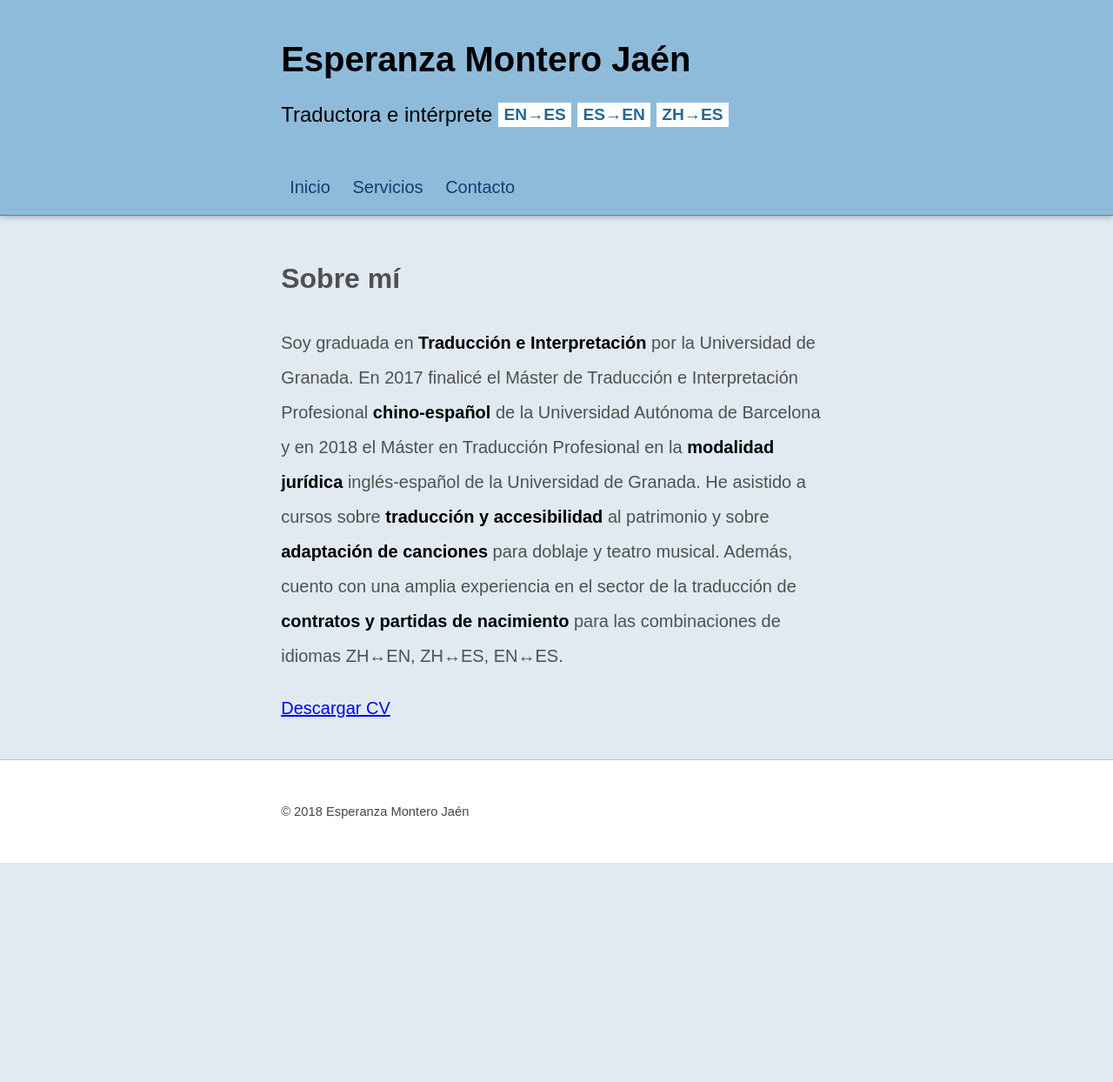
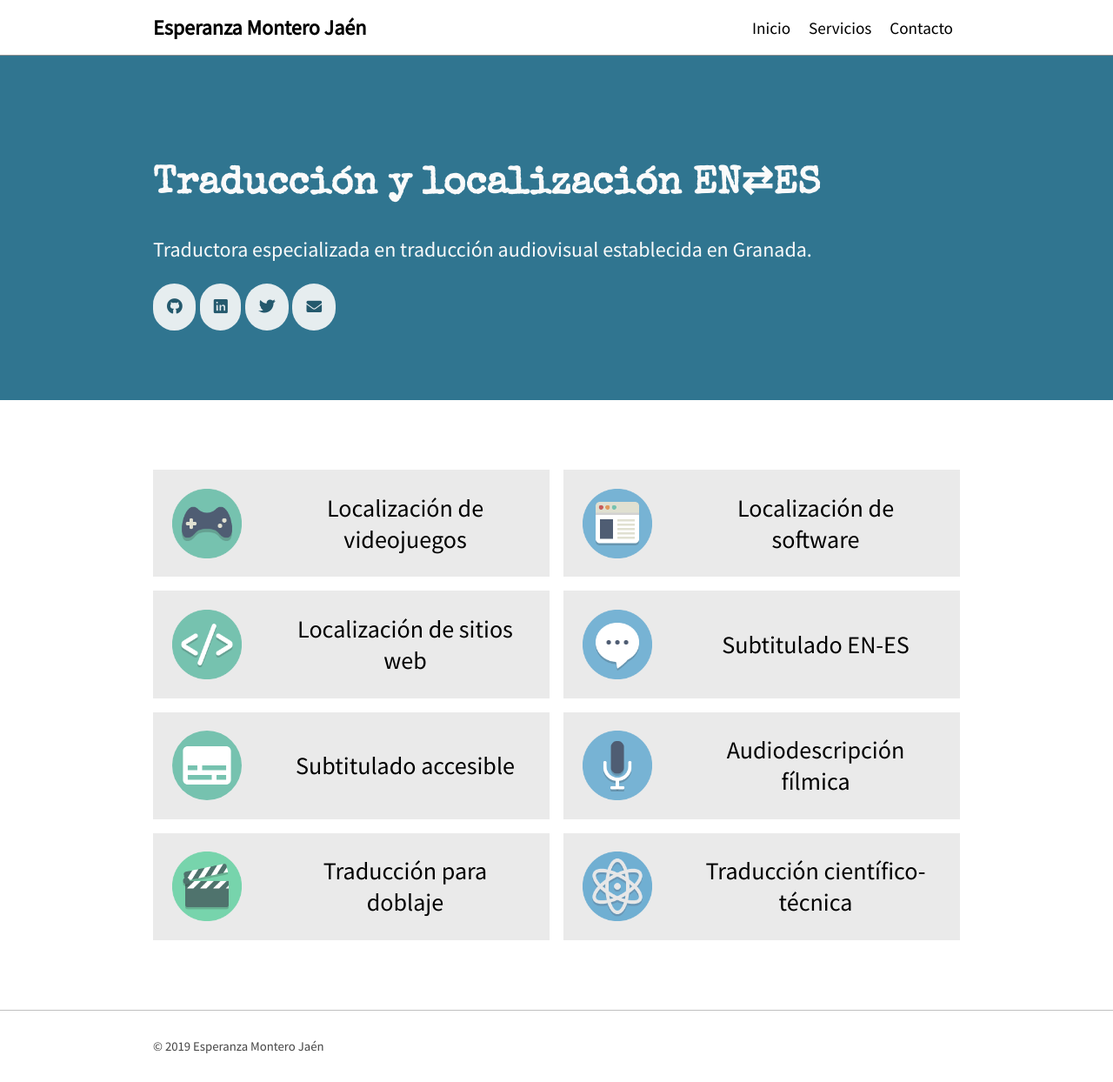
Before and after one commit to Esperanzamj/esperanzamj.github.io, a Jekyll site: the page built from index.html, in a window 1280 px wide. Shown: the whole page at 87% size. Built offline with Jekyll 4.4.1, drawn with Linux system fonts in a browser that asks for light colours; some web fonts are replaced; our own code applies the rules of GitHub Pages for plain Markdown files; before the commit the page ends 992 px from its top, so only the background shows below that.

Commit message:
Nueva página web

```diff
--- a/_layouts/main.html
+++ b/_layouts/main.html
@@ -1,31 +1,27 @@
 <!DOCTYPE html>
 <html>
   <head>
+ <link href="https://fonts.googleapis.com/css?family=Itim|Lato|Pangolin|Patua+One|Source+Sans+Pro|Special+Elite" rel="stylesheet">
      <link rel="stylesheet" href="/assets/css/estilo.css">
+    <link rel="stylesheet" href="https://use.fontawesome.com/releases/v5.7.2/css/all.css" integrity="sha384-fnmOCqbTlWIlj8LyTjo7mOUStjsKC4pOpQbqyi7RrhN7udi9RwhKkMHpvLbHG9Sr" crossorigin="anonymous">
   </head>
   <body>
     <header>
-      <div class="container">
+      <div class="width header-items">
+
+      <div class="header-item">
         <h1>Esperanza Montero Jaén</h1>
-      <h2>
-        Traductora e intérprete
-        <span class="cajita">EN&rarr;ES</span>
-        <span class="cajita">ES&rarr;EN</span>
-        <span class="cajita">ZH&rarr;ES</span>
-      </h2>
       </div>
 
-      <nav class="container">
-        <a href="/">Inicio</a>
-          <a href="/servicios">Servicios</a>
-            <a href="/contacto">Contacto</a>
+      <nav class="header-item menu">
+        <a href="/#">Inicio</a>
+        <a href="/#servicios">Servicios</a>
+        <a href="/#contacto">Contacto</a>
       </nav>
+    </div>
     </header>
-    <main class="container">
 
     {{ content }}
-
-    </main>
-    <footer><div class="copyright container">&copy; 2018 Esperanza Montero Jaén</div></footer>
+    <footer><div class="copyright width">&copy; 2019 Esperanza Montero Jaén</div></footer>
   </body>
 </html>
--- a/assets/css/estilo.css
+++ /dev/null
@@ -1,86 +0,0 @@
-* {
-    box-sizing: border-box;
-}
-
-body {
-    font-family: Arial, DejaVu Sans, Helvetica, sans-serif;
-    display: flex;
-    min-height: 100vh;
-    flex-direction: column;
-    margin: 0;
-    font-size: 20px;
-    background: #e0eaf0;
-}
-
-header {
-    background: #8FBBDA;
-    text-align: left;
-    border-bottom: 1px solid #5088ab;
-    box-shadow: 0 0 8px 0px rgba(0,0,0,0.4);
-}
-
-h2 {
-    font-weight: normal;
-    font-size: 1.5rem;
-}
-
-.cajita {
-    display: inline-block;
-    padding: .2rem .4rem;
-    font-size: 0.8em;
-    font-weight: bold;
-    background: white;
-    color: #246797;
-    vertical-align: bottom;
-}
-
-main {
-    flex: 1;
-}
-
-footer {
-  border-top: 1px solid #c0c0c0;
-    background: hsl(0, 0%, 100%); color: hsl(0, 0%, 27%);
-
-    font-size: 0.92rem;
-    padding: 2rem 0;
-}
-.container {
-    width: 42rem; max-width: 100%;
-     margin: 0 auto; padding: 1.2rem;
-}
-main.container {
- line-height: 2;
- color: #505050;
-}
-main.container strong {
-  color: #000;
-}
-main.container h1 {
-  font-size: 2rem;
-}
-
-textarea{
-  min-width:20em;
-  width: 100%;
-  min-height:20em;
-
-}
-
-input {
-  width: 100%;
-}
-
-nav {
-  text-align: left;
-}
-
-nav a {
-  color: #104070;
-  text-decoration: none;
-  padding: 0 .5em;
-}
-
-nav a:hover {
-  opacity: .85;
-}
--- /dev/null
+++ b/assets/css/estilo.scss
@@ -0,0 +1,266 @@
+---
+---
+
+$main-color: #307590;
+$desktop-width: 960px;
+
+
+* {
+  box-sizing: border-box;
+}
+
+body {
+  font-family: Arial, DejaVu Sans, Helvetica, sans-serif;
+  //font-family: 'Lato', sans-serif;
+  font-family: 'Source Sans Pro', sans-serif;
+
+
+  display: flex;
+  min-height: 100vh;
+  flex-direction: column;
+  margin: 0;
+  font-size: 20px;
+
+  @media screen and (min-width: $desktop-width) {
+    font-size: 24px;
+  }
+}
+
+header {
+  background: #ffffff;
+  text-align: left;
+  border-bottom: 1px solid #909090;
+
+  .header-items {
+    display: flex;
+    flex-wrap: wrap;
+
+  }
+
+  .header-item {
+    flex-grow: 1;
+    flex-shrink: 0;
+
+    &:last-child {
+      text-align: right;
+    }
+  }
+
+  h1 {
+    font-size: 1.5rem;
+  }
+
+  .menu {
+    a {
+      color: inherit;
+      text-decoration: none;
+
+      color: inherit;
+
+      text-decoration: none;
+
+      height: 100%;
+
+      display: inline-flex;
+
+      align-items: center;
+
+      font-size: 1.2rem;
+
+      padding: 0 0.5rem;
+      transition: color 0.2s ease-in-out;
+      &:hover {
+       color: $main-color;
+       text-decoration: underline;
+
+
+      }
+
+    }
+
+
+
+  }
+}
+
+.hero {
+  background-color: $main-color;
+  color: #fafafa;
+  padding: 5rem 0;
+  h2 {
+    font-size: 2.75rem;
+    font-family: 'Special Elite', cursive;
+
+  }
+
+  .buttons {
+    a {background: #fafafa;
+      padding: 1rem;
+      display: inline-block;
+      border-radius: 6rem;
+      font-size: 1.1rem;
+      text-decoration: none;
+      font-weight: bold; color: darken($main-color, 10%);
+      transition: opacity 0.2s ease-in-out;
+      opacity: 0.9;
+      &:hover {
+      opacity: 1;
+
+
+      }
+
+    }
+
+  }
+
+}
+
+.width {
+  width: 90vw;
+  margin-left: auto;
+  margin-right: auto;
+  padding: 0 1rem;
+
+  @media screen and (min-width: $desktop-width) {
+    width: 75vw;
+  }
+}
+
+.cards {
+  margin-top: 5rem;
+  display: grid;
+  justify-content: space-between;
+  grid-template-columns: repeat(auto-fill, minmax(25rem, 1fr));
+  grid-gap: 1rem;
+}
+
+.dual {
+  flex: 0 1 30rem;
+  background-color: #eaeaea;
+  display: flex;
+  flex-wrap: wrap;
+  align-items: center;
+  justify-content: center;
+
+  .image {
+    &.game {
+      background: url(/assets/images/gamelocalization.png);
+    }
+
+    &.soft {
+      background: url(/assets/images/softwarelocalization.png);
+    }
+
+    &.web {
+      background: url(/assets/images/weblocalization.png);
+    }
+
+    &.sub {
+      background: url(/assets/images/subtitling.png);
+    }
+
+    &.acc {
+      background: url(/assets/images/subs.svg);
+      border-radius: 100vh;
+    }
+
+    &.audio {
+      background: url(/assets/images/audiodescription1.png);
+    }
+
+    &.doblaje{
+      background: url(/assets/images/clapboard.png);
+    }
+
+    &.science {
+      background: url(/assets/images/genius.png);
+    }
+
+    background-size: contain !important;
+    background-repeat: no-repeat !important;
+    background-position: center !important;
+    height: 5rem;
+    flex: 1 0 5rem;
+    margin: 1rem;
+  }
+  .description {
+    flex: 5 0 15rem;
+    margin: 1rem;
+    padding: .2rem .6rem;
+    //background: #ffffff;
+    // box-shadow: 0 1px 3px rgba(0,0,0,0.3);
+    text-align: center;
+  }
+
+
+  h3 {
+    margin: .4rem;
+    font-weight: normal;
+  }
+}
+
+
+
+
+footer {
+  border-top: 1px solid #c0c0c0;
+  background: hsl(0, 0%, 100%); color: hsl(0, 0%, 27%);
+
+  font-size: 0.92rem;
+  padding: 2rem 0;
+  margin-top: 5rem;
+}
+/*
+.cajita {
+display: inline-block;
+padding: .2rem .4rem;
+font-size: 0.8em;
+font-weight: bold;
+background: white;
+color: #246797;
+vertical-align: bottom;
+}
+
+main {
+flex: 1;
+}
+
+.container {
+width: 42rem; max-width: 100%;
+margin: 0 auto; padding: 1.2rem;
+}
+main.container {
+line-height: 2;
+color: #505050;
+}
+main.container strong {
+color: #000;
+}
+main.container h1 {
+font-size: 2rem;
+}
+
+textarea{
+min-width:20em;
+width: 100%;
+min-height:20em;
+
+}
+
+input {
+width: 100%;
+}
+
+nav {
+text-align: left;
+}
+
+nav a {
+color: #104070;
+text-decoration: none;
+padding: 0 .5em;
+}
+
+nav a:hover {
+opacity: .85;
+}*/
--- /dev/null
+++ b/index.html
@@ -0,0 +1,100 @@
+---
+layout: main
+---
+
+<div class="hero">
+  <div class="width">
+    <h2>Traducción y localización EN⇄ES</h2>
+    <p> Traductora especializada en traducción audiovisual establecida en Granada.</p>
+
+<div class="buttons">
+  <a href="https://github.com/esperanzamj" title="GitHub"><i class="fab fa-github"></i></a>
+  <a href="https://www.linkedin.com/in/esperanzamj" title="LinkedIn"><i class="fab fa-linkedin"></i></a>
+  <a href="" title="Twitter"><i class="fab fa-twitter"></i></a>
+  <a href="mailto:esperanzamj96@gmail.com" title="Correo"><i class="fas fa-envelope"></i></a>
+
+</div>
+
+    </div>
+  <!--
+  <span class="cajita">EN&rarr;ES</span>
+  <span class="cajita">ES&rarr;EN</span>
+  <span class="cajita">ZH&rarr;ES</span>
+-->
+</div>
+
+<main id="servicios">
+  <div class="width cards">
+  <div class="dual">
+    <div class="image game">
+    </div>
+    <div class="description">
+      <h3>Localización de videojuegos</h3>
+    </div>
+  </div>
+
+  <div class="dual">
+    <div class="image soft">
+    </div>
+    <div class="description">
+      <h3>Localización de software</h3>
+    </div>
+  </div>
+
+
+  <div class="dual">
+    <div class="image web">
+    </div>
+    <div class="description">
+      <h3>Localización de sitios web</h3>
+    </div>
+  </div>
+
+
+  <div class="dual">
+    <div class="image sub">
+    </div>
+    <div class="description">
+      <h3>Subtitulado EN-ES</h3>
+    </div>
+  </div>
+
+
+  <div class="dual">
+    <div class="image acc">
+
+    </div>
+    <div class="description">
+      <h3>Subtitulado accesible</h3>
+    </div>
+  </div>
+
+
+  <div class="dual">
+    <div class="image audio">
+    </div>
+    <div class="description">
+      <h3>Audiodescripción fílmica</h3>
+    </div>
+  </div>
+
+
+    <div class="dual">
+      <div class="image doblaje">
+      </div>
+      <div class="description">
+        <h3>Traducción para doblaje</h3>
+      </div>
+    </div>
+
+    <div class="dual">
+      <div class="image science">
+      </div>
+      <div class="description">
+        <h3>Traducción científico-técnica</h3>
+      </div>
+    </div>
+</div>
+
+
+</main>
--- a/index.md
+++ /dev/null
@@ -1,9 +0,0 @@
----
-layout: main
----
-
-# Sobre mí
-
-Soy graduada en **Traducción e Interpretación** por la Universidad de Granada. En 2017 finalicé el Máster de Traducción e Interpretación Profesional **chino-español** de la Universidad Autónoma de Barcelona y en 2018 el Máster en Traducción Profesional en la **modalidad jurídica** inglés-español de la Universidad de Granada. He asistido a cursos sobre **traducción y accesibilidad** al patrimonio y sobre **adaptación de canciones** para doblaje y teatro musical. Además, cuento con una amplia experiencia en el sector de la traducción de **contratos y partidas de nacimiento** para las combinaciones de idiomas ZH↔EN, ZH↔ES, EN↔ES.
-
-[Descargar CV](cv.pdf)
```
Also changed, not shown: assets/images/audiodescription.png (added), assets/images/audiodescription1.png (added), assets/images/clapboard.png (added), assets/images/deaf.png (added), assets/images/gamelocalization.png (added), assets/images/genius.png (added), assets/images/softwarelocalization.png (added), assets/images/subs.svg (added), assets/images/subtitling.png (added), assets/images/weblocalization.png (added), 2 other files. Lines whose indentation alone changed are shown as unchanged.
